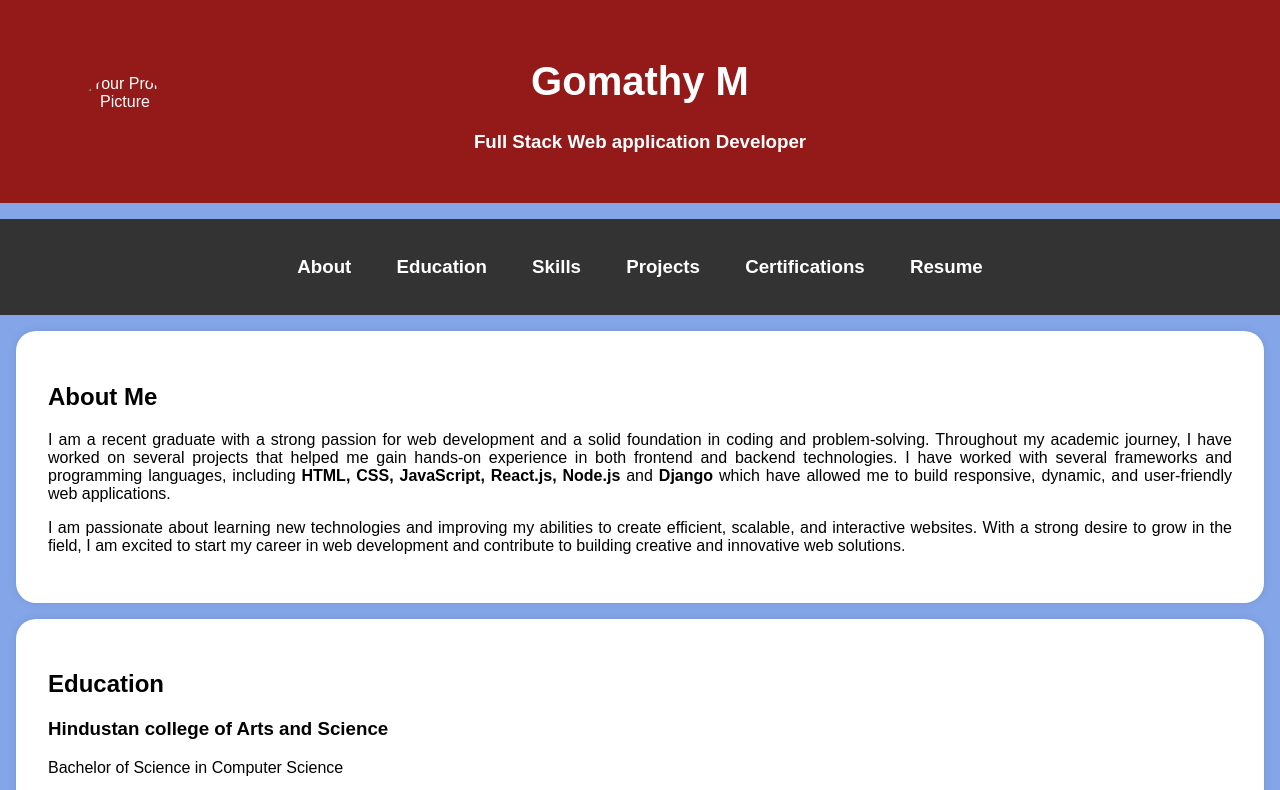
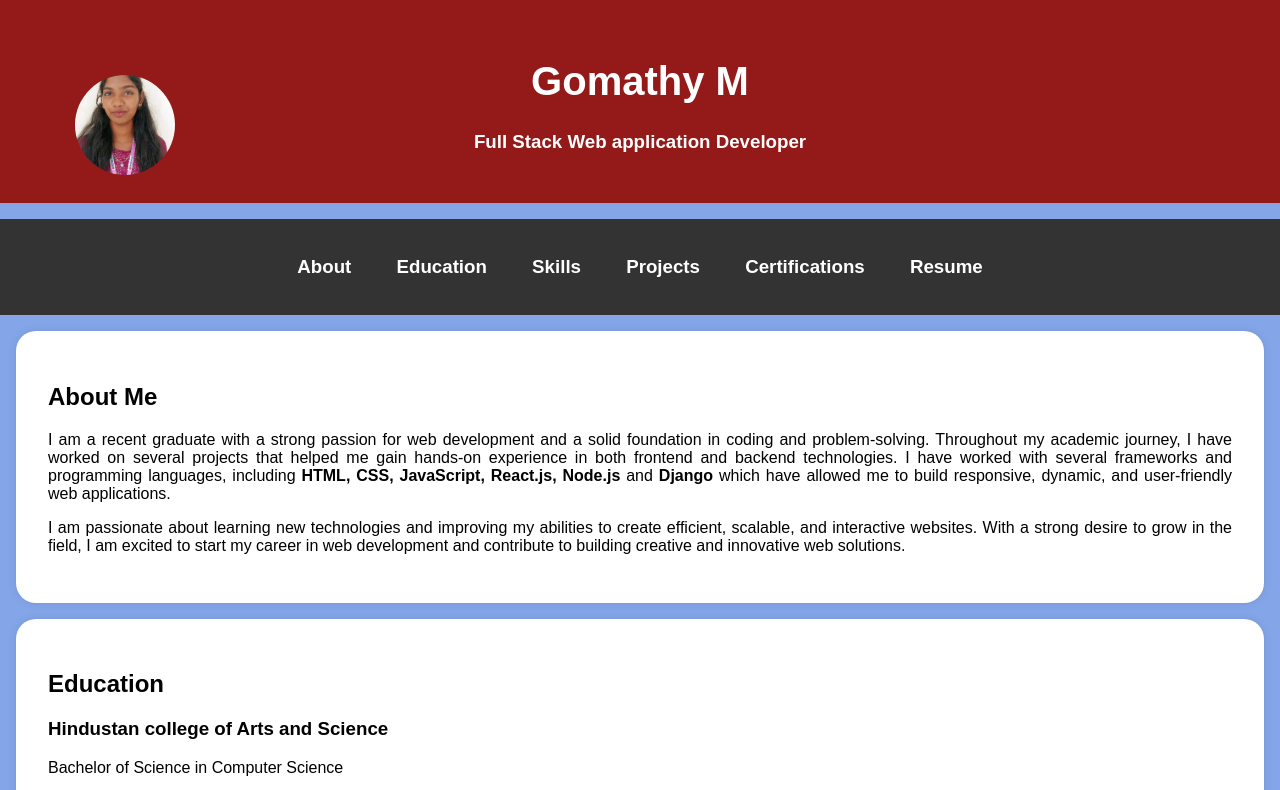
Before and after one commit to gomathi1828/Gomathi-portfolio, a plain HTML site: page index.1.html in a window 1280 px wide. Shown: the top 790 px of the page. Drawn offline with Linux system fonts and the light colour scheme.

Commit message:
Update index.1.html

```diff
--- a/index.1.html
+++ b/index.1.html
@@ -96,7 +96,7 @@
     <header>
         <div class="header-content">
             <!-- Add your profile picture here -->
-            <img src="" alt="Your Profile Picture" class="profile-picture">
+            <img src="gomathi1.jpg" alt="Your Profile Picture" class="profile-picture">
             <h1> Gomathy M</h1>
             <h3><b>Full Stack Web application  Developer</b></h3>
         </div>
```
